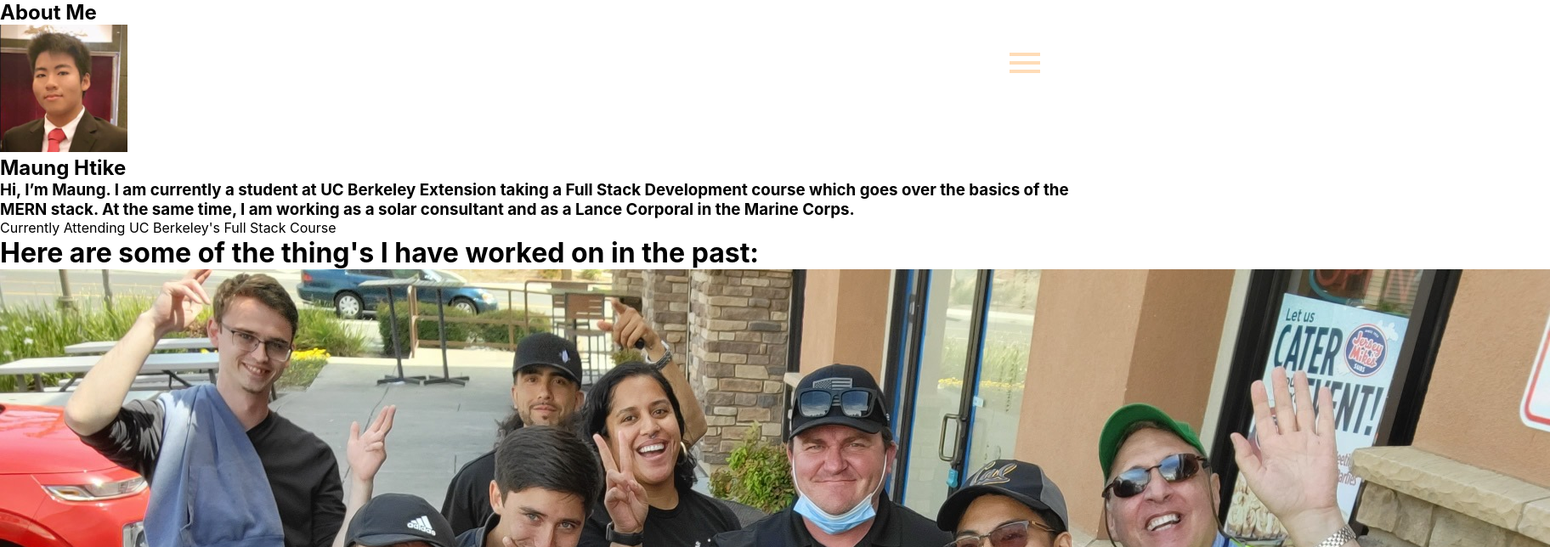
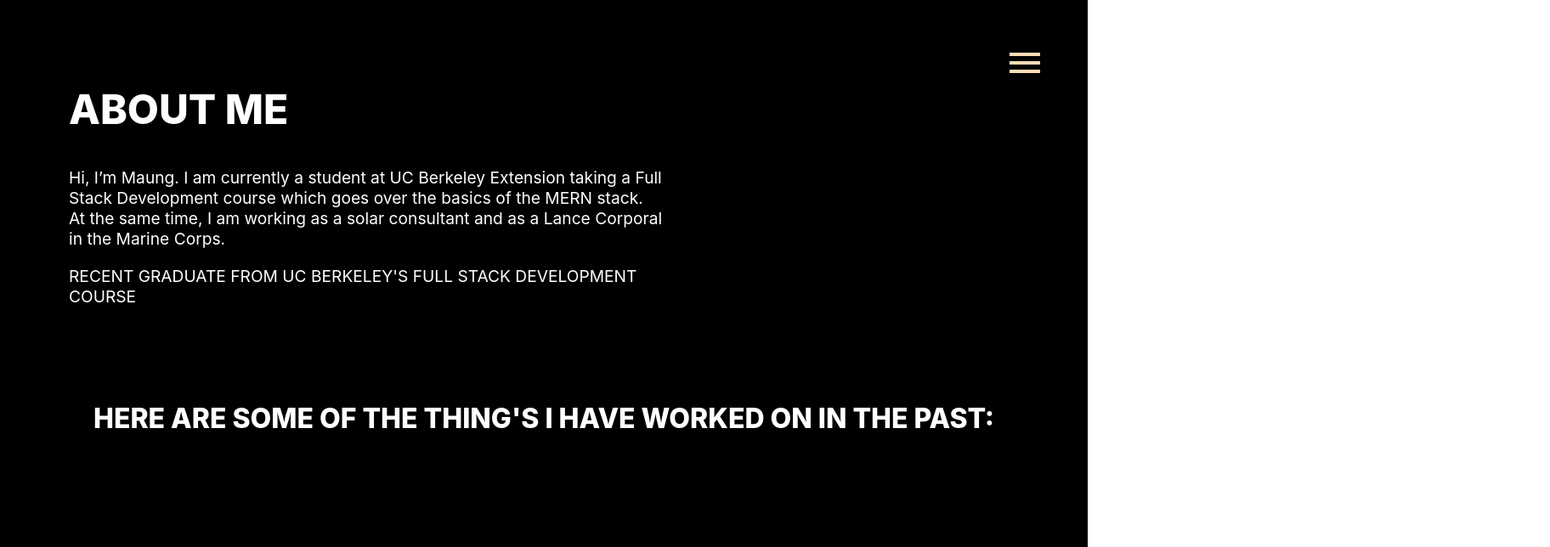
Before and after one commit to Sfzmango/Maung-Htike-Portfolio-v5-React, a React (Create React App) app: page / in a window 1280 px wide. Both pictures are taken after a click on the button "ABOUT ME". Shown: the top 644 px of the page at 85% size, 1824 px wide, since content can reach past the window. Built offline with nearby package versions, Linux system fonts and the light colour scheme.

Commit message:
adjusting styling for about me page

```diff
--- a/src/components/AboutMe.js
+++ b/src/components/AboutMe.js
@@ -1,64 +1,61 @@
 import React from 'react';
-import selfie from '../assets/selfie.png';
+import { useTheme } from '@mui/material/styles';
+import { Box, Card, CardContent, CardMedia, Typography } from '@mui/material';
+import bg from "../assets/aboutmebg.webm";
 import sep from '../assets/sep.JPG';
 import mil from '../assets/mil.JPG';
 import tech from '../assets/tech.PNG';
 import intern from '../assets/digitalmedia.JPG';
 
-
 export default function AboutMe() {
 
+    const theme = useTheme();
 
     return (
-        <div className="aboutMeContents">
+        <section className="gifbg2">
+            <div>
+                {/* <video autoPlay muted loop width="100%" src={bg} type="video/webm"></video>
+
+            <div className="overlay"></div> */}
 
                 {/* about me card */}
                 <article
-                className="uk-card uk-border-rounded uk-card-default uk-box-shadow-hover-xlarge uk-padding-small uk-margin-small-top uk-margin-large-bottom">
-                <h1 className="uk-text-center">About Me</h1>
+                    className="text">
+                    <h3 className="uk-text-center">About Me</h3>
                     <header>
                         <div className="uk-grid-small uk-flex-center uk-text-center" uk-grid="uk-grid">
-                        <div className=" uk-width-auto">
 
-                            <img className="uk-comment-avatar uk-border-circle uk-align-center" src={selfie} alt="selfie" />
-                        </div>
                             <div className="uk-grid-small">
-                            <h2 className="uk-margin-remove">Maung
-                                Htike
-                            </h2>
-                            <h3 className="uk-text-center">Hi, I’m Maung. I am currently a student at UC Berkeley Extension taking a Full Stack Development course which goes over the basics of the MERN stack. At the same time, I am working as a solar consultant and as a Lance Corporal in the Marine Corps.</h3>
-                            <p className="uk-comment-meta uk-margin-remove-top">Currently Attending UC Berkeley's Full
-                                Stack
-                                Course
+
+                                <p style={{ textTransform: "none" }} className="uk-text-center">Hi, I’m Maung. I am currently a student at UC Berkeley Extension taking a Full Stack Development course which goes over the basics of the MERN stack. At the same time, I am working as a solar consultant and as a Lance Corporal in the Marine Corps.</p>
+                                <p className="uk-comment-meta uk-margin-remove-top">Recent graduate from UC Berkeley's Full Stack Development Course
                                 </p>
                             </div>
                         </div>
                     </header>
+                    <h4>
+                        Here are some of the thing's I have
+                        worked on in the past:</h4>
                 </article>
 
-            <h1 className="uk-text-center uk-margin-medium-top uk-margin-large-bottom">
-                Here are some of the thing's I have
-                worked on in the past:</h1>
 
                 {/* cards */}
-            <div className="uk-container">
+
+                <div className="expCards">
 
                     {/* solar consultant card */}
-                <div className="uk-card uk-card-default uk-grid-collapse uk-child-width-1-2@s uk-margin-large-bottom uk-box-shadow-hover-xlarge"
-                    uk-grid="uk-grid">
-
-                    <div className="uk-card-media-left uk-cover-container">
-                        <img src={sep} alt="solar consultant" uk-cover="uk-cover" />
-                        <canvas width="600" height="400"></canvas>
-                    </div>
-
-                    <div>
-                        <div className="uk-card-body">
-                            <h1>Solar Consultant</h1>
-                            <h3 className="uk-card-title">Solar Energy Partners - North Bay, CA <br />
+                    <Card sx={{ display: 'flex', width: "80%", height: "20%", }}>
+                        <Box sx={{ display: 'flex', flexDirection: 'column' }}>
+                            <CardContent sx={{ flex: '1 0 auto' }}>
+                                <Typography component="div" variant="h5">
+                                    Solar Consultant
+                                </Typography>
+                                <Typography variant="subtitle1" color="text.secondary" component="div">
+                                    Solar Energy Partners - North Bay, CA <br />
                                     October 2020 to Present
-                            </h3>
-                            <p className="uk-text-muted">I am currently working as a solar consultant where my job responsibilities are
+                                </Typography>
+                                <Typography component="p" sx={{ fontSize: "1em" }}>
+                                    I am currently working as a solar consultant where my job responsibilities are
                                     to find possible qualifying households that might qualify for solar and hopefully direct them into
                                     going green while also saving them money on their electricity bill. I work with the customer to try
                                     to fulfill their needs and goals for solar. Not only do I have to generate leads, but I also have to
@@ -66,6 +63,33 @@ export default function AboutMe() {
                                     with them to close a deal that they are happy with. After an agreement has been signed off, I follow
                                     up with the customers and our partners occasionally for status updates and, if possible, to expedite
                                     them up the schedule until the solar system has been given “Permission To Operate.”
+                                </Typography>
+                            </CardContent>
+                        </Box>
+                        <CardMedia
+                            component="img"
+                            sx={{ width: "40%" }}
+                            image={sep}
+                            alt="solar consultant"
+                        />
+                    </Card>
+
+
+                    <div className="uk-card uk-card-default uk-grid-collapse uk-child-width-1-2@s uk-margin-large-bottom uk-box-shadow-hover-xlarge"
+                        uk-grid="uk-grid">
+
+                        <div className="uk-card-media-left uk-cover-container">
+                            <img width="150px" src={sep} alt="solar consultant" uk-cover="uk-cover" />
+                            <canvas width="600" height="400"></canvas>
+                        </div>
+
+                        <div>
+                            <div className="uk-card-body">
+                                <h1></h1>
+                                <h3 className="uk-card-title">Solar Energy Partners - North Bay, CA <br />
+                                    October 2020 to Present
+                                </h3>
+                                <p className="uk-text-muted">
                                 </p>
                             </div>
                         </div>
@@ -75,7 +99,7 @@ export default function AboutMe() {
                     <div className="uk-card uk-card-default uk-grid-collapse uk-child-width-1-2@s uk-margin-large-bottom uk-border-rounded uk-box-shadow-hover-xlarge"
                         uk-grid="uk-grid">
                         <div className="uk-flex-last@s uk-card-media-right uk-cover-container">
-                        <img src={mil} alt="military" uk-cover="uk-cover" />
+                            <img width="150px" src={mil} alt="military" uk-cover="uk-cover" />
                             <canvas width="600" height="400"></canvas>
                         </div>
                         <div>
@@ -99,7 +123,7 @@ export default function AboutMe() {
                     <div className="uk-card uk-card-default uk-grid-collapse uk-child-width-1-2@s uk-margin-large-bottom uk-border-rounded uk-box-shadow-hover-xlarge"
                         uk-grid="uk-grid">
                         <div className="uk-card-media-left uk-cover-container">
-                        <img src={tech} alt="tech" uk-cover="uk-cover" />
+                            <img width="150px" src={tech} alt="tech" uk-cover="uk-cover" />
                             <canvas width="600" height="400"></canvas>
                         </div>
                         <div>
@@ -130,7 +154,7 @@ export default function AboutMe() {
                     <div className="uk-card uk-card-default uk-grid-collapse uk-child-width-1-2@s uk-margin uk-box-shadow-hover-xlarge"
                         uk-grid="uk-grid">
                         <div className="uk-flex-last@s uk-card-media-right uk-cover-container">
-                        <img src={intern} alt="intern" uk-cover="uk-cover" />
+                            <img width="150px" src={intern} alt="intern" uk-cover="uk-cover" />
                             <canvas width="600" height="400"></canvas>
                         </div>
                         <div>
@@ -149,5 +173,6 @@ export default function AboutMe() {
                     </div>
                 </div>
             </div>
+        </section>
     );
 }
```
Also changed, not shown: 1 other file (tests, documents, lock files or other folders). Lines whose indentation alone changed are shown as unchanged.
